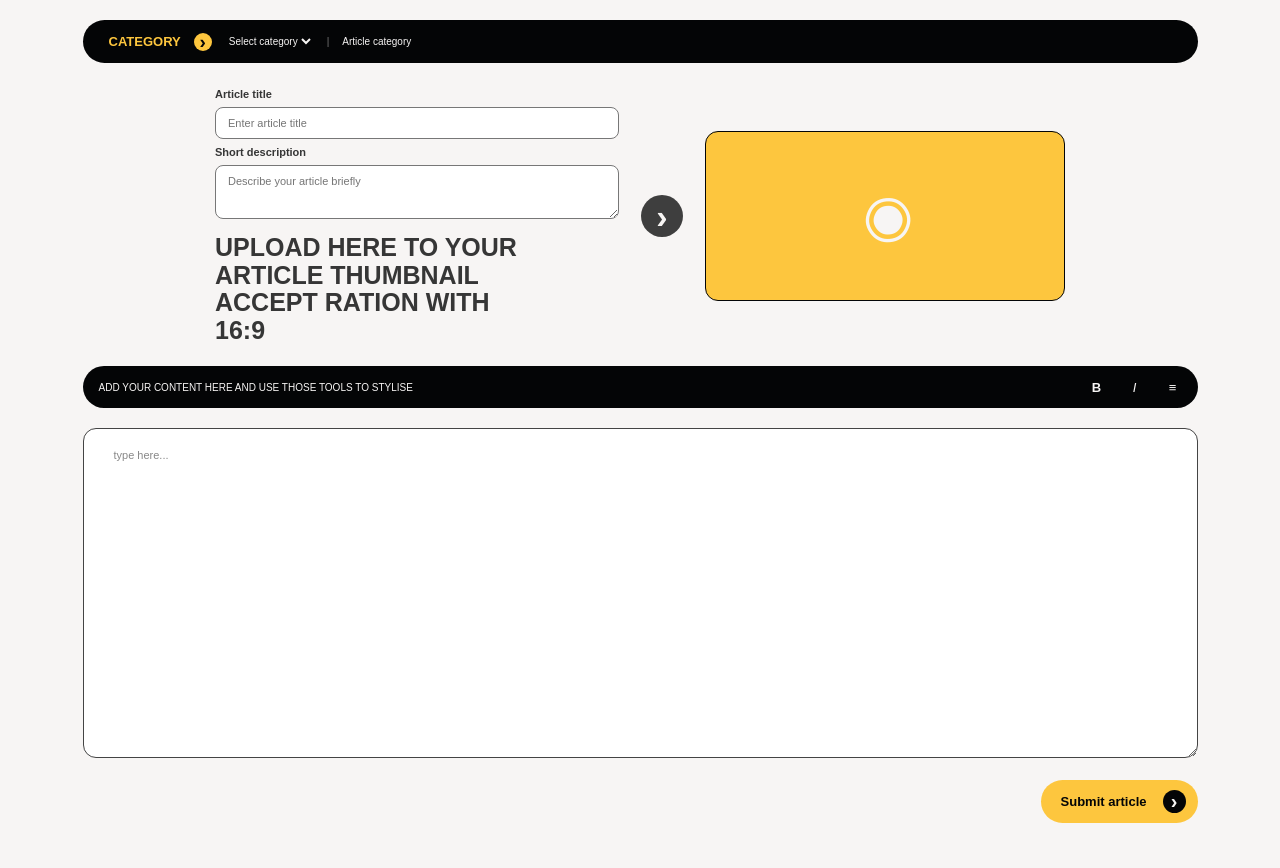
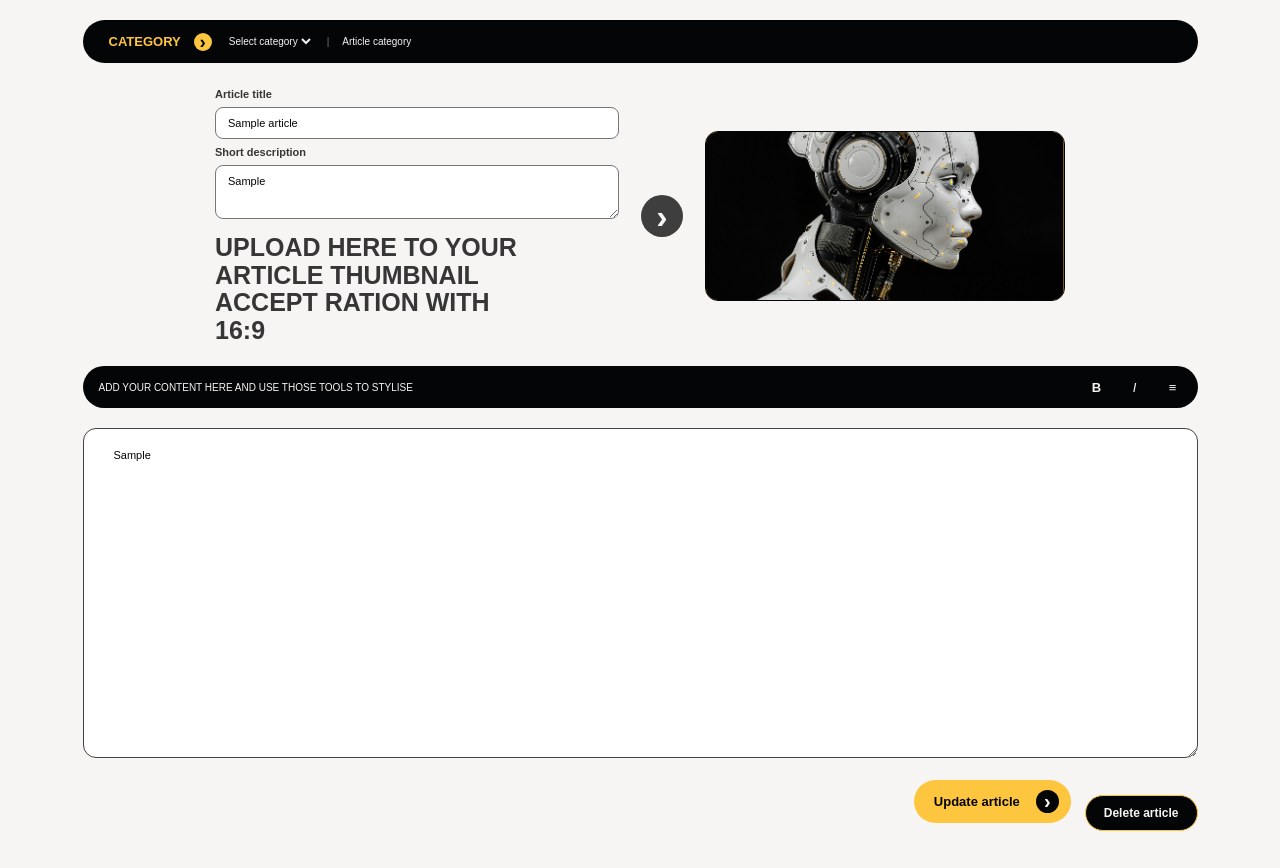
Before and after one commit to lakshan9kavindu/EntryBlog, a PHP site: page /article-upload.php?edit=1 in a window 1280 px wide. Shown: the part 84-952 px from the top of the page. Run offline with PHP 8.4, Linux system fonts and the light colour scheme; the visitor is signed in with stand-in values (Sample User, id 1); tables that the repository leaves empty hold one stand-in row (values such as "Sample post").

Commit message:
feat:add article edit and delete fuunctions

```diff
--- a/article-upload.css
+++ b/article-upload.css
@@ -354,6 +354,34 @@ body {
     font-size: 20px;
 }
 
+.upload-actions {
+    display: flex;
+    align-items: center;
+    justify-content: flex-end;
+    gap: 14px;
+}
+
+.upload-actions .submit-article {
+    margin-left: 0;
+}
+
+.delete-article {
+    padding: 10px 18px;
+    border: 1px solid #FDC63E;
+    border-radius: 24px;
+    color: #F7F5F4;
+    background: #040506;
+    font-size: 12px;
+    font-weight: 700;
+    cursor: pointer;
+}
+
+.delete-article:hover,
+.delete-article:focus-visible {
+    color: #040506;
+    background: #FDC63E;
+}
+
 @media (max-width: 760px) {
     .upload-page {
         margin-top: 16px;
--- a/article-upload.php
+++ b/article-upload.php
@@ -7,16 +7,54 @@ require_once __DIR__ . '/auth.php';
 $userId = requireUser();
 startUserSession();
 $errorMessage = '';
+$editId = filter_input(INPUT_GET, 'edit', FILTER_VALIDATE_INT, ['options' => ['min_range' => 1]]);
+$editArticle = null;
+$allowedCategories = ['Technology', 'Health', 'Travel', 'Food', 'Business'];
+
+if ($editId !== false && $editId !== null) {
+    $editQuery = $pdo->prepare('SELECT id, title, thumbnail, category, short_dec, article FROM articles WHERE id = :id AND userid = :userid LIMIT 1');
+    $editQuery->execute(['id' => $editId, 'userid' => $userId]);
+    $editArticle = $editQuery->fetch();
+    if (!$editArticle) {
+        http_response_code(404);
+        exit('Article not found.');
+    }
+}
 
 if ($_SERVER['REQUEST_METHOD'] === 'POST') {
     verifyCsrfToken((string) ($_POST['csrf_token'] ?? ''));
+
+    $postedEditId = filter_var($_POST['edit_id'] ?? null, FILTER_VALIDATE_INT, ['options' => ['min_range' => 1]]);
+    $action = (string) ($_POST['action'] ?? 'save');
+
+    if ($action === 'delete' && ($postedEditId === false || $postedEditId === null)) {
+        http_response_code(400);
+        exit('Choose an existing article before deleting.');
+    }
+
+    if ($action === 'delete' && $postedEditId !== false && $postedEditId !== null) {
+        $deleteQuery = $pdo->prepare('SELECT thumbnail FROM articles WHERE id = :id AND userid = :userid LIMIT 1');
+        $deleteQuery->execute(['id' => $postedEditId, 'userid' => $userId]);
+        $articleToDelete = $deleteQuery->fetch();
+        if (!$articleToDelete) {
+            http_response_code(404);
+            exit('Article not found.');
+        }
+        $deleteArticle = $pdo->prepare('DELETE FROM articles WHERE id = :id AND userid = :userid');
+        $deleteArticle->execute(['id' => $postedEditId, 'userid' => $userId]);
+        $oldThumbnail = (string) ($articleToDelete['thumbnail'] ?? '');
+        if (preg_match('/^uploads\/[a-f0-9]{32}\.(jpg|png|webp)$/', $oldThumbnail)) {
+            @unlink(__DIR__ . '/' . $oldThumbnail);
+        }
+        header('Location: profile.php?deleted=1');
+        exit;
+    }
 
     $title = trim((string) ($_POST['title'] ?? ''));
     $category = trim((string) ($_POST['category'] ?? ''));
     $shortDescription = trim((string) ($_POST['short_description'] ?? ''));
     $article = trim((string) ($_POST['article'] ?? ''));
     $thumbnail = $_FILES['thumbnail'] ?? null;
-    $allowedCategories = ['Technology', 'Health', 'Travel', 'Food', 'Business'];
 
     if ($title === '' || strlen($title) > 255) {
         $errorMessage = 'Please enter a title of 255 characters or fewer.';
@@ -26,49 +64,53 @@ if ($_SERVER['REQUEST_METHOD'] === 'POST') {
         $errorMessage = 'Please enter a short description of 500 characters or fewer.';
     } elseif ($article === '' || strlen($article) < 20 || strlen($article) > 1000000) {
         $errorMessage = 'Article content must be between 20 and 1,000,000 characters.';
-    } elseif (!$thumbnail || $thumbnail['error'] !== UPLOAD_ERR_OK) {
+    } elseif ($postedEditId === false && (!$thumbnail || $thumbnail['error'] !== UPLOAD_ERR_OK)) {
         $errorMessage = 'Please choose an image thumbnail.';
-    } elseif ($thumbnail['size'] > 5 * 1024 * 1024) {
+    } elseif ($thumbnail && $thumbnail['error'] === UPLOAD_ERR_OK && $thumbnail['size'] > 5 * 1024 * 1024) {
         $errorMessage = 'The thumbnail must be 5 MB or smaller.';
     } else {
-        $imageInfo = @getimagesize($thumbnail['tmp_name']);
-        $mimeType = (new finfo(FILEINFO_MIME_TYPE))->file($thumbnail['tmp_name']);
+        $hasNewThumbnail = $thumbnail && $thumbnail['error'] === UPLOAD_ERR_OK;
+        $imageInfo = $hasNewThumbnail ? @getimagesize($thumbnail['tmp_name']) : null;
+        $mimeType = $hasNewThumbnail ? (new finfo(FILEINFO_MIME_TYPE))->file($thumbnail['tmp_name']) : '';
         $allowedTypes = ['image/jpeg' => 'jpg', 'image/png' => 'png', 'image/webp' => 'webp'];
-        $isSixteenByNine = $imageInfo && abs(($imageInfo[0] / $imageInfo[1]) - (16 / 9)) < 0.08;
+        $isSixteenByNine = $imageInfo && $imageInfo[1] > 0 && abs(($imageInfo[0] / $imageInfo[1]) - (16 / 9)) < 0.08;
 
-        if (!$imageInfo || !isset($allowedTypes[$mimeType]) || !$isSixteenByNine) {
+        if ($hasNewThumbnail && (!$imageInfo || !isset($allowedTypes[$mimeType]) || !$isSixteenByNine)) {
             $errorMessage = 'Please upload a JPG, PNG, or WebP image with a 16:9 ratio.';
         } else {
+            $databasePath = $editArticle['thumbnail'] ?? null;
+            if ($hasNewThumbnail) {
                 $uploadDirectory = __DIR__ . '/uploads';
-            if (!is_dir($uploadDirectory)) {
-                mkdir($uploadDirectory, 0750, true);
-            }
-
+                if (!is_dir($uploadDirectory)) mkdir($uploadDirectory, 0750, true);
                 $fileName = bin2hex(random_bytes(16)) . '.' . $allowedTypes[$mimeType];
                 $storedPath = $uploadDirectory . '/' . $fileName;
                 $databasePath = 'uploads/' . $fileName;
-
                 if (!move_uploaded_file($thumbnail['tmp_name'], $storedPath)) {
                     $errorMessage = 'The thumbnail could not be saved.';
+                }
+            }
+
+            if ($errorMessage === '') {
+                if ($postedEditId !== false && $postedEditId !== null) {
+                    $updateArticle = $pdo->prepare('UPDATE articles SET title = :title, thumbnail = :thumbnail, category = :category, short_dec = :short_dec, article = :article WHERE id = :id AND userid = :userid');
+                    $updateArticle->execute(['title' => $title, 'thumbnail' => $databasePath, 'category' => $category, 'short_dec' => $shortDescription, 'article' => $article, 'id' => $postedEditId, 'userid' => $userId]);
+                    header('Location: profile.php?updated=1');
                 } else {
-                $createArticle = $pdo->prepare(
-                    'INSERT INTO articles (title, thumbnail, category, userid, short_dec, article) VALUES (:title, :thumbnail, :category, :userid, :short_dec, :article)'
-                );
-                $createArticle->execute([
-                    'title' => $title,
-                    'thumbnail' => $databasePath,
-                    'category' => $category,
-                    'userid' => $userId,
-                    'short_dec' => $shortDescription,
-                    'article' => $article,
-                ]);
-
+                    $createArticle = $pdo->prepare('INSERT INTO articles (title, thumbnail, category, userid, short_dec, article) VALUES (:title, :thumbnail, :category, :userid, :short_dec, :article)');
+                    $createArticle->execute(['title' => $title, 'thumbnail' => $databasePath, 'category' => $category, 'userid' => $userId, 'short_dec' => $shortDescription, 'article' => $article]);
                     header('Location: profile.php?created=1');
+                }
                 exit;
             }
         }
     }
 }
+
+$formTitle = (string) ($_POST['title'] ?? ($editArticle['title'] ?? ''));
+$formCategory = (string) ($_POST['category'] ?? ($editArticle['category'] ?? ''));
+$formShortDescription = (string) ($_POST['short_description'] ?? ($editArticle['short_dec'] ?? ''));
+$formArticle = (string) ($_POST['article'] ?? ($editArticle['article'] ?? ''));
+$currentThumbnail = (string) ($editArticle['thumbnail'] ?? '');
 ?>
 <!DOCTYPE html>
 <html lang="en">
@@ -102,13 +144,14 @@ if ($_SERVER['REQUEST_METHOD'] === 'POST') {
         <?php if ($errorMessage !== ''): ?><p class="upload-message error"><?php echo escapeOutput($errorMessage); ?></p><?php endif; ?>
         <form method="post" enctype="multipart/form-data">
             <input type="hidden" name="csrf_token" value="<?php echo escapeOutput(csrfToken()); ?>">
+            <?php if ($editId !== false && $editId !== null): ?><input type="hidden" name="edit_id" value="<?php echo (int) $editId; ?>"><?php endif; ?>
             <div class="category-bar">
                 <strong>CATEGORY</strong><span class="category-arrow">&#8250;</span>
                 <label class="visually-hidden" for="category-input">Category</label>
                 <select id="category-input" name="category" required>
                     <option value="">Select category</option>
                     <?php foreach (['Technology', 'Health', 'Travel', 'Food', 'Business'] as $categoryOption): ?>
-                        <option value="<?php echo escapeOutput($categoryOption); ?>" <?php echo (($_POST['category'] ?? '') === $categoryOption) ? 'selected' : ''; ?>><?php echo escapeOutput($categoryOption); ?></option>
+                        <option value="<?php echo escapeOutput($categoryOption); ?>" <?php echo ($formCategory === $categoryOption) ? 'selected' : ''; ?>><?php echo escapeOutput($categoryOption); ?></option>
                     <?php endforeach; ?>
                 </select>
                 <span class="category-divider">|</span><span class="category-label">Article category</span>
@@ -116,16 +159,16 @@ if ($_SERVER['REQUEST_METHOD'] === 'POST') {
             <section class="upload-intro">
                 <div class="article-fields">
                     <label for="title-input">Article title</label>
-                    <input id="title-input" name="title" type="text" maxlength="255" value="<?php echo escapeOutput((string) ($_POST['title'] ?? '')); ?>" placeholder="Enter article title" required>
+                    <input id="title-input" name="title" type="text" maxlength="255" value="<?php echo escapeOutput($formTitle); ?>" placeholder="Enter article title" required>
                     <label for="short-description-input">Short description</label>
-                    <textarea id="short-description-input" name="short_description" maxlength="500" placeholder="Describe your article briefly" required><?php echo escapeOutput((string) ($_POST['short_description'] ?? '')); ?></textarea>
+                    <textarea id="short-description-input" name="short_description" maxlength="500" placeholder="Describe your article briefly" required><?php echo escapeOutput($formShortDescription); ?></textarea>
                     <h1>UPLOAD HERE TO YOUR<br>ARTICLE THUMBNAIL<br>ACCEPT RATION WITH<br>16:9</h1>
                 </div>
                 <span class="intro-arrow">&#8250;</span>
                 <label class="thumbnail-upload" for="thumbnail-input">
-                    <span class="upload-placeholder" aria-hidden="true">&#9673;</span>
-                    <img class="thumbnail-preview" alt="Selected thumbnail preview" hidden>
-                    <input id="thumbnail-input" name="thumbnail" type="file" accept="image/jpeg,image/png,image/webp" required>
+                    <span class="upload-placeholder" aria-hidden="true"<?php if ($currentThumbnail !== ''): ?> hidden<?php endif; ?>>&#9673;</span>
+                    <img class="thumbnail-preview" alt="Selected thumbnail preview"<?php if ($currentThumbnail !== ''): ?> src="<?php echo escapeOutput($currentThumbnail); ?>"<?php else: ?> hidden<?php endif; ?>>
+                    <input id="thumbnail-input" name="thumbnail" type="file" accept="image/jpeg,image/png,image/webp"<?php if (!$editArticle): ?> required<?php endif; ?>>
                 </label>
             </section>
             <section class="editor" aria-label="Article content editor">
@@ -133,9 +176,12 @@ if ($_SERVER['REQUEST_METHOD'] === 'POST') {
                     <span>ADD YOUR CONTENT HERE AND USE THOSE TOOLS TO STYLISE</span>
                     <button type="button" aria-label="Bold"><strong>B</strong></button><button type="button" aria-label="Italic"><em>I</em></button><button type="button" aria-label="List">&#8801;</button>
                 </div>
-                <textarea name="article" placeholder="type here..." aria-label="Article content" required><?php echo escapeOutput((string) ($_POST['article'] ?? '')); ?></textarea>
+                <textarea name="article" placeholder="type here..." aria-label="Article content" required><?php echo escapeOutput($formArticle); ?></textarea>
             </section>
-            <button class="submit-article" type="submit">Submit article <span>&#8250;</span></button>
+            <div class="upload-actions">
+                <button class="submit-article" type="submit" name="action" value="save"><?php echo $editArticle ? 'Update article' : 'Submit article'; ?> <span>&#8250;</span></button>
+                <button class="delete-article" type="submit" name="action" value="delete" formnovalidate>Delete article</button>
+            </div>
         </form>
     </main>
     <script>
--- a/profile.php
+++ b/profile.php
@@ -76,7 +76,6 @@ $articleCards = $articles ?: [null, null];
             <div class="button-2">
                 <a href="article-upload.php"><h3>New article</h3><img src="assets/icons/facebook.png" alt="Add article"></a>
                 <a href="logout.php"><h3>Log out</h3><img src="assets/icons/facebook.png" alt="Log out"></a>
-                <a href="#"><h3>Edit profile</h3><img src="assets/icons/facebook.png" alt="Edit profile"></a>
             </div>
         </div>
         <div class="article-card">
```
Also changed, not shown: article.php (+9 -2 lines). Lines whose indentation alone changed are shown as unchanged.
